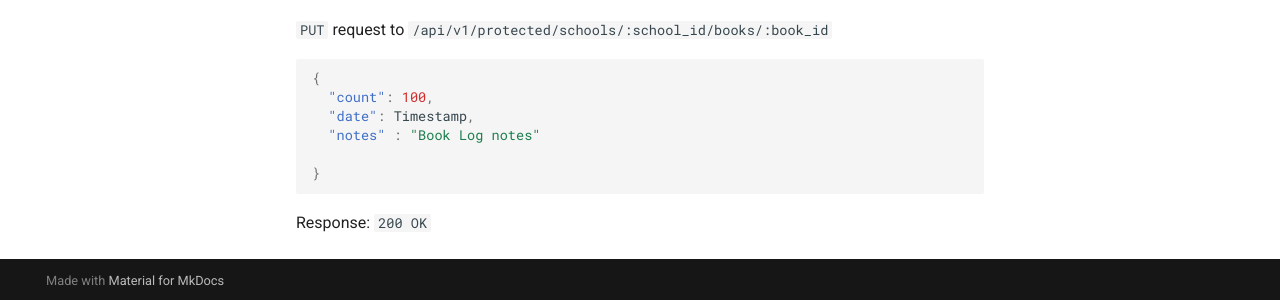
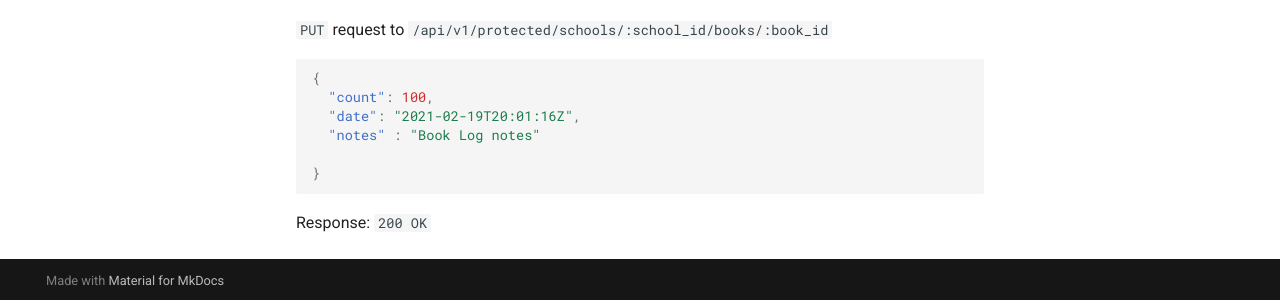
Before and after one commit to Code-4-Community/c4c-dev-docs, an MkDocs documentation site: the page built from docs/hats/api-spec-school-books.md, in a window 1280 px wide and 900 px high, scrolled down 666 px. Shown: the part 596-896 px from the top of the window. Built offline with MkDocs 1.6.1 and Material for MkDocs 9.7.7, drawn with Linux system fonts in a browser that asks for light colours; comment, search, counter and statistics services are not loaded.

````diff
--- a/docs/hats/api-spec-school-books.md
+++ b/docs/hats/api-spec-school-books.md
@@ -51,7 +51,7 @@ Used to update a book log report for a given school
 ```json
 {
   "count": 100,
-  "date": Timestamp,
+  "date": "2021-02-19T20:01:16Z",
   "notes" : "Book Log notes"
 
 }
````
